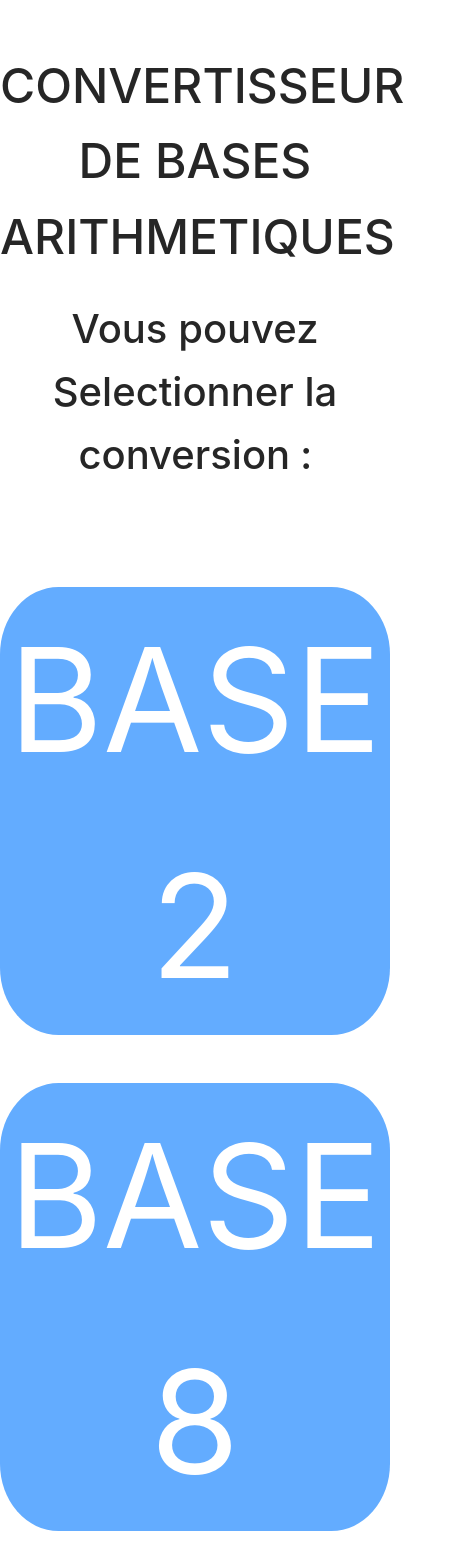
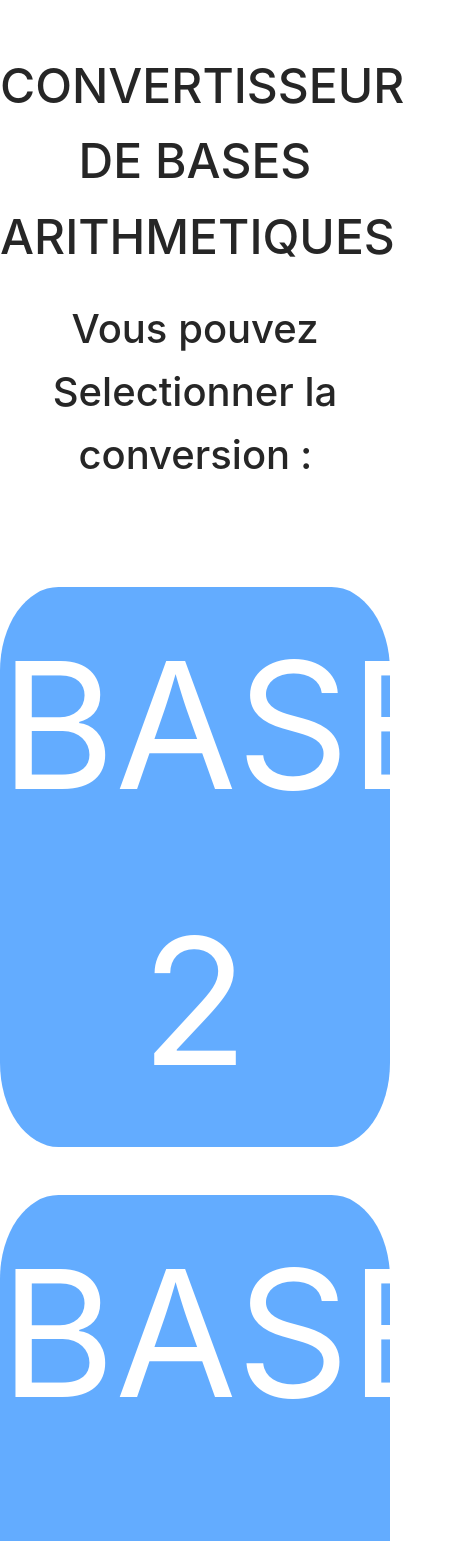
Before and after one commit to LowenMistoul/convertissseur, a Next.js app: page / in a window 390 px wide. Shown: the top 1541 px of the page, 455 px wide, since content can reach past the window. Built offline with nearby package versions, Linux system fonts and the light colour scheme.

Commit message:
responvivity fix

```diff
--- a/src/components/convert/convert.module.scss
+++ b/src/components/convert/convert.module.scss
@@ -41,15 +41,15 @@
     transition-duration: 0.8s;
 }
 
-@media screen and (max-width: 1000px) {
+@media screen and (max-width: 747px) {
     .div{
         width: 100%;
         margin-bottom: 3rem;
-        height: 28rem;
-        //margin : 0 auto
+        height: 35rem;
+
     }
     .carre{
-        font-size: 9rem;
+        font-size: 11rem;
     }
     .input{
         padding-left: 0rem;
```
